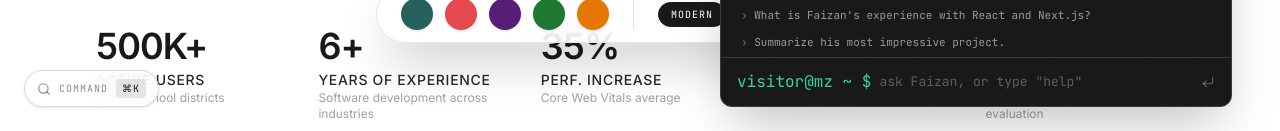
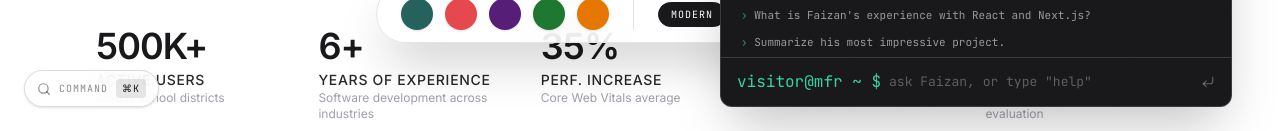
Before and after one commit to faizanrauf6/modern-portfolio, a Next.js app: page / in a window 1280 px wide. Both pictures are taken after a click on the button "ASK AI". Shown: the part 669-800 px from the top of the page. Built offline with nearby package versions, Linux system fonts and the light colour scheme; no server answers; a web font is replaced by a local one.

Commit message:
Use profile initials in AI terminal and mock browser chat checks

```diff
--- a/components/AiTerminal.tsx
+++ b/components/AiTerminal.tsx
@@ -17,6 +17,7 @@ type ChatMessage = { role: 'user' | 'assistant'; content: string };
 
 const { profile, skills, projects } = portfolioData;
 const FIRST = profile.displayName;
+const TERMINAL_HOST = profile.name.trim().split(/\s+/).map((part) => part[0]).join('').toLowerCase();
 
 const SUGGESTIONS = [
   `What is ${FIRST}'s approach to solution architecture?`,
@@ -373,7 +374,7 @@ export default function AiTerminal() {
                   return (
                     <div key={entry.id} className="break-words">
                       <span className="text-highlight select-none">
-                        visitor@mz&nbsp;~&nbsp;${' '}
+                        visitor@{TERMINAL_HOST}&nbsp;~&nbsp;${' '}
                       </span>
                       <span className="text-bg">{entry.text}</span>
                     </div>
@@ -425,7 +426,7 @@ export default function AiTerminal() {
             {/* Prompt */}
             <div className="flex items-center gap-2 px-4 py-3 border-t border-bg/15 shrink-0">
               <span className="text-highlight shrink-0 select-none">
-                visitor@mz&nbsp;~&nbsp;$
+                visitor@{TERMINAL_HOST}&nbsp;~&nbsp;$
               </span>
               <input
                 ref={inputRef}
```
Also changed, not shown: 1 other file (tests, documents, lock files or other folders).
